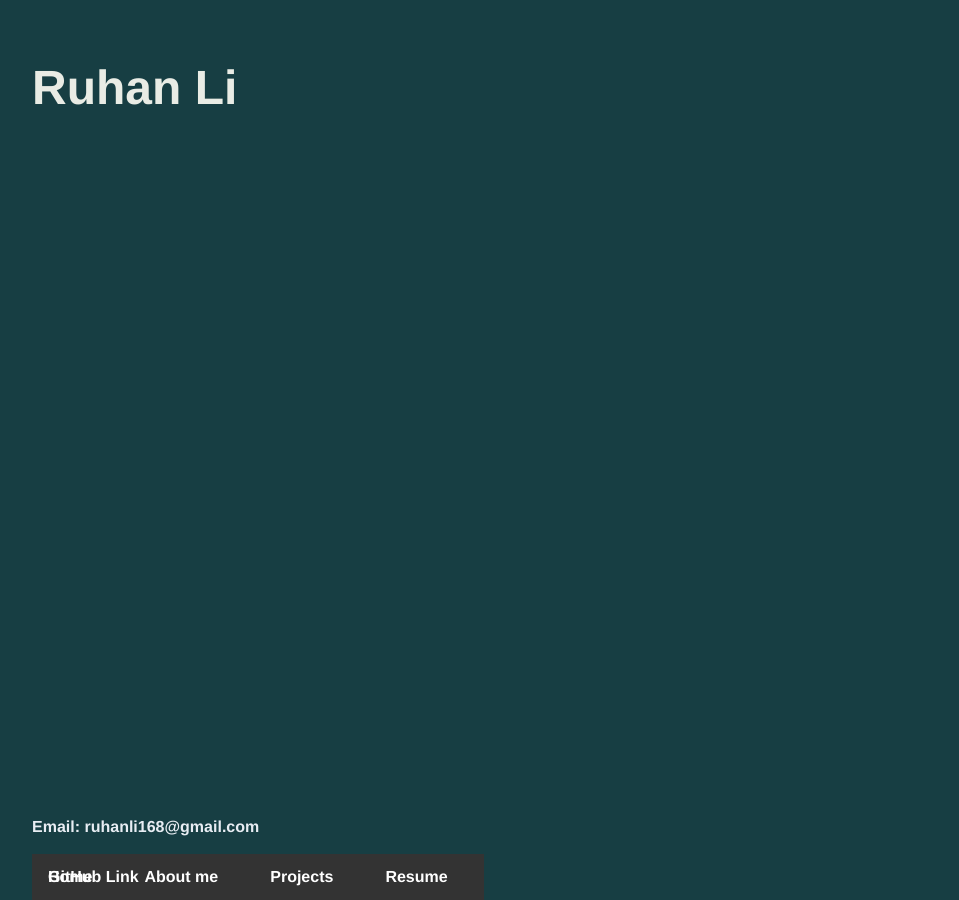
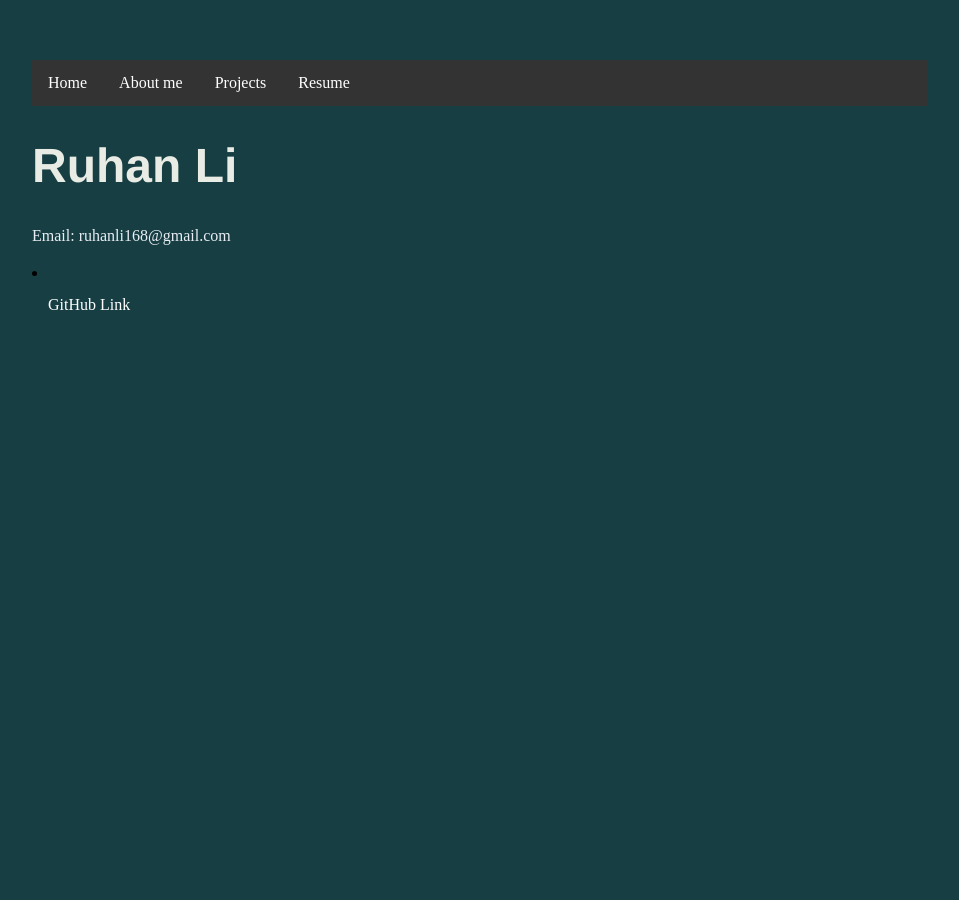
Before and after one commit to Raymoondo/RuhanLi.github.io-1, a Jekyll site: the page built from index.html, in a window 1280 px wide. Shown: the whole page, without its empty margins (160-1119 px from the left). Built offline with Jekyll 4.4.1, drawn with Linux system fonts in a browser that asks for light colours.

Commit message:
Update main.css

```diff
--- a/css/main.css
+++ b/css/main.css
@@ -35,30 +35,6 @@
 </head>
 <body>
 
-
-nav ul {
-    font-family:'Helvetica', 'Arial', 'Sans-Serif';
-    padding: 0px;
-    list-style: none;
-    font-weight: bold;
-}
-
-nav ul, footer u2 {
-    font-family:'Helvetica', 'Arial', 'Sans-Serif';
-    padding: 0px;
-    position:absolute;
-    bottom:0;
-    list-style: none;
-    font-weight: bold;
-}
-nav ul li, footer ul li {
-    display: inline;
-    margin-right: 20px;
-}
-a {
-    text-decoration: none;
-    color: #999;
-}
 a:hover {
     text-decoration: underline;
 }
```
